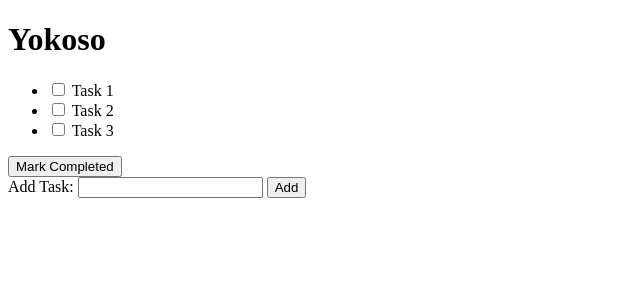
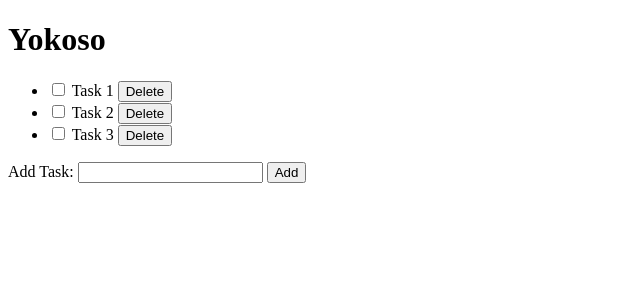
Before and after one commit to rohan1047/A-ToDo-List-with-Flask, a Flask app: page / in a window 1280 px wide. Shown: the top 300 px of the page, without its empty margins (0-640 px from the left). Run offline with Flask 3, Linux system fonts and the light colour scheme.

Commit message:
Add delete action

```diff
--- a/app.py
+++ b/app.py
@@ -29,6 +29,12 @@ def complete_tasks():
         task[index]["completed"] = True
     return redirect(url_for('index'))
 
+@app.route('/delete/<int:index>', methods=['POST'])
+def delete_task(index):
+    if 0 <= index < len(task):
+        task.pop(index)
+    return redirect(url_for('index'))
+
 
 if __name__ == '__main__':
     app.run(debug=True)
--- a/templates/index.html
+++ b/templates/index.html
@@ -7,20 +7,23 @@
 </head>
 <body>
     <h1>Yokoso</h1>
-    <form method="POST" action="{{ url_for('complete_tasks') }}">
     <ul>
         {% for t in tasks %}
             <li>
+                <form method="POST" action="{{ url_for('complete_tasks') }}" style="display:inline;">
                     <input type="checkbox"
                         name="taskCheckbox"
                         value="{{ loop.index0 }}"
-                    {% if t.completed %}checked{% endif %}>
+                        {% if t.completed %}checked{% endif %}
+                        onchange="this.form.submit()">
                     {{ t.name }}
+                </form>
+                <form method="POST" action="{{ url_for('delete_task', index=loop.index0) }}" style="display:inline;">
+                    <button type="submit">Delete</button>
+                </form>
             </li>
         {% endfor %}
     </ul>
-    <button type="submit">Mark Completed</button>
-    </form>
     <form method="POST" action="{{ url_for('add_task') }}">
         <label for="newTask">Add Task:</label>
         <input type="text" id="newTask" name="newTask" required>
```
Lines whose indentation alone changed are shown as unchanged.
